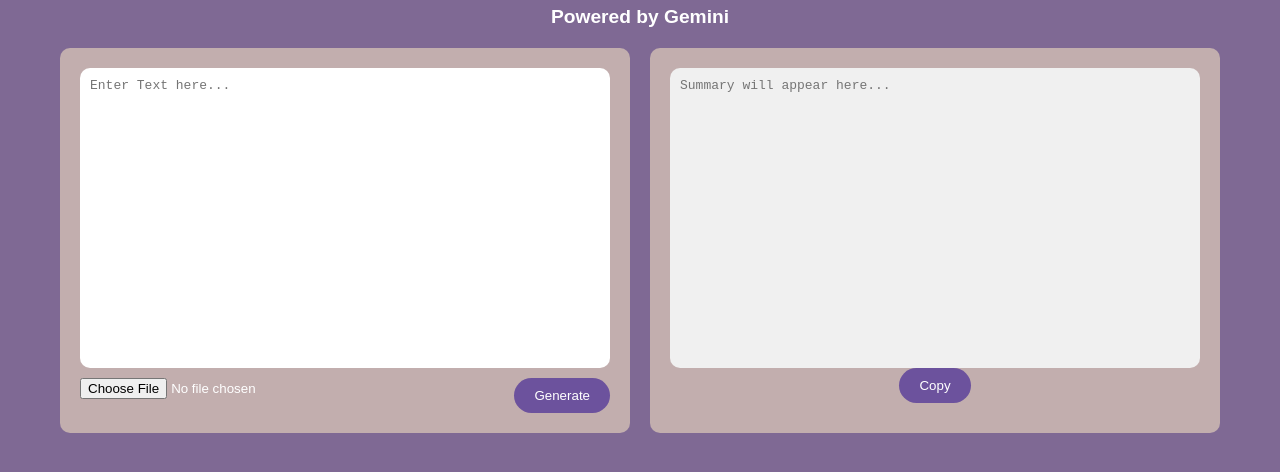
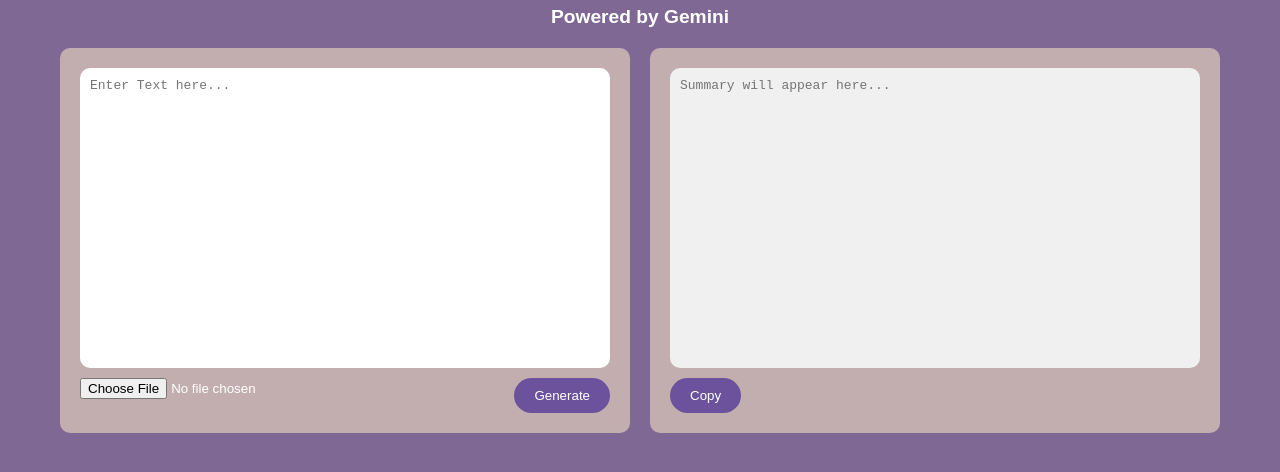
Before and after one commit to Adarsh-P-Thomson/AI-Text-Summarizer, a website: page index.html in a window 1280 px wide. Shown: the part 230-702 px from the top of the page. Drawn offline with Linux system fonts and the light colour scheme.

Commit message:
Update index.html

```diff
--- a/index.html
+++ b/index.html
@@ -24,7 +24,8 @@
             <!-- Output Section -->
             <div class="output-section">
                 <textarea id="outputText" readonly placeholder="Summary will appear here..."></textarea>
-                <button id="copyBtn">Copy</button> <!-- Copy Button Added -->
+                <div class="actions">
+                <button id="copyBtn">Copy</button> <!-- Copy Button Added --></div>
             </div>
 
         </div>
```
